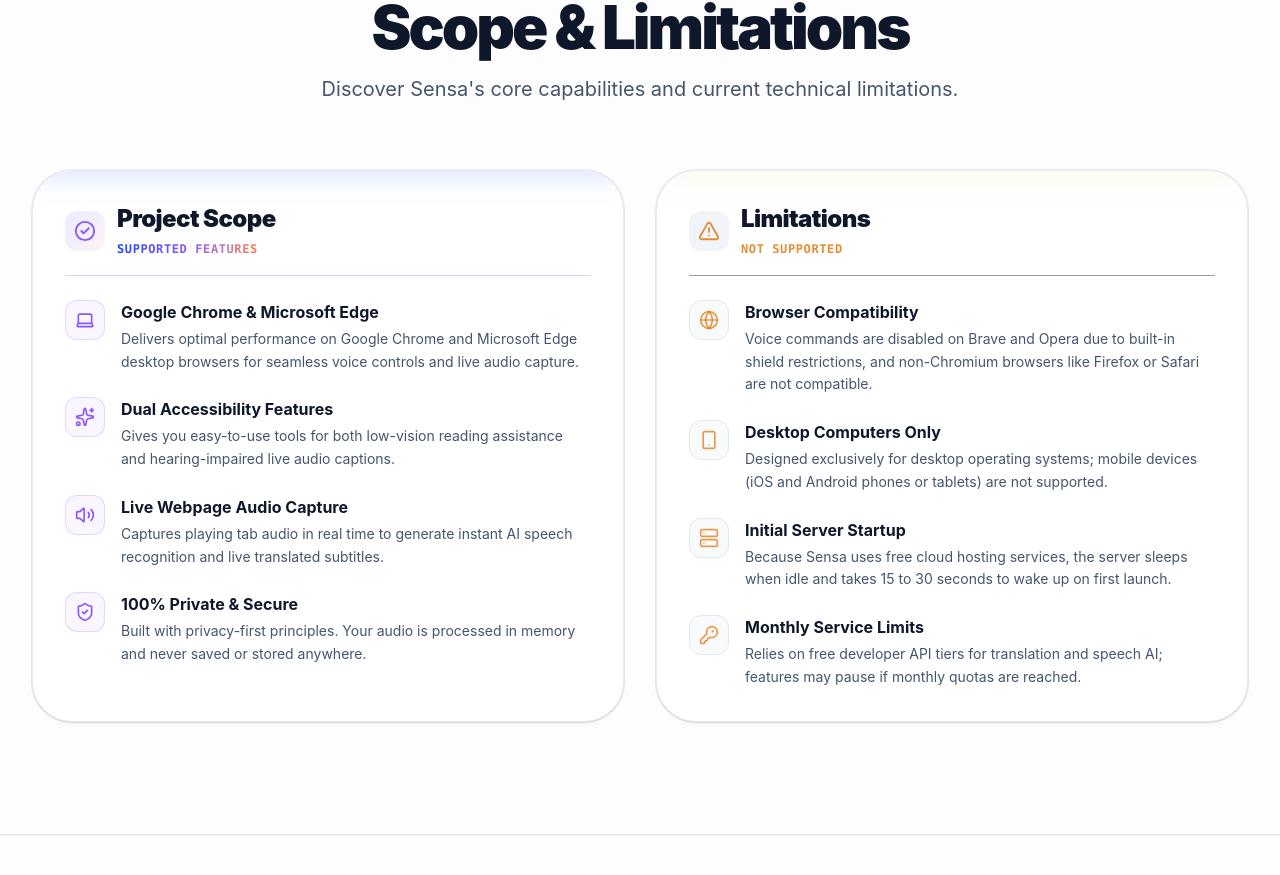
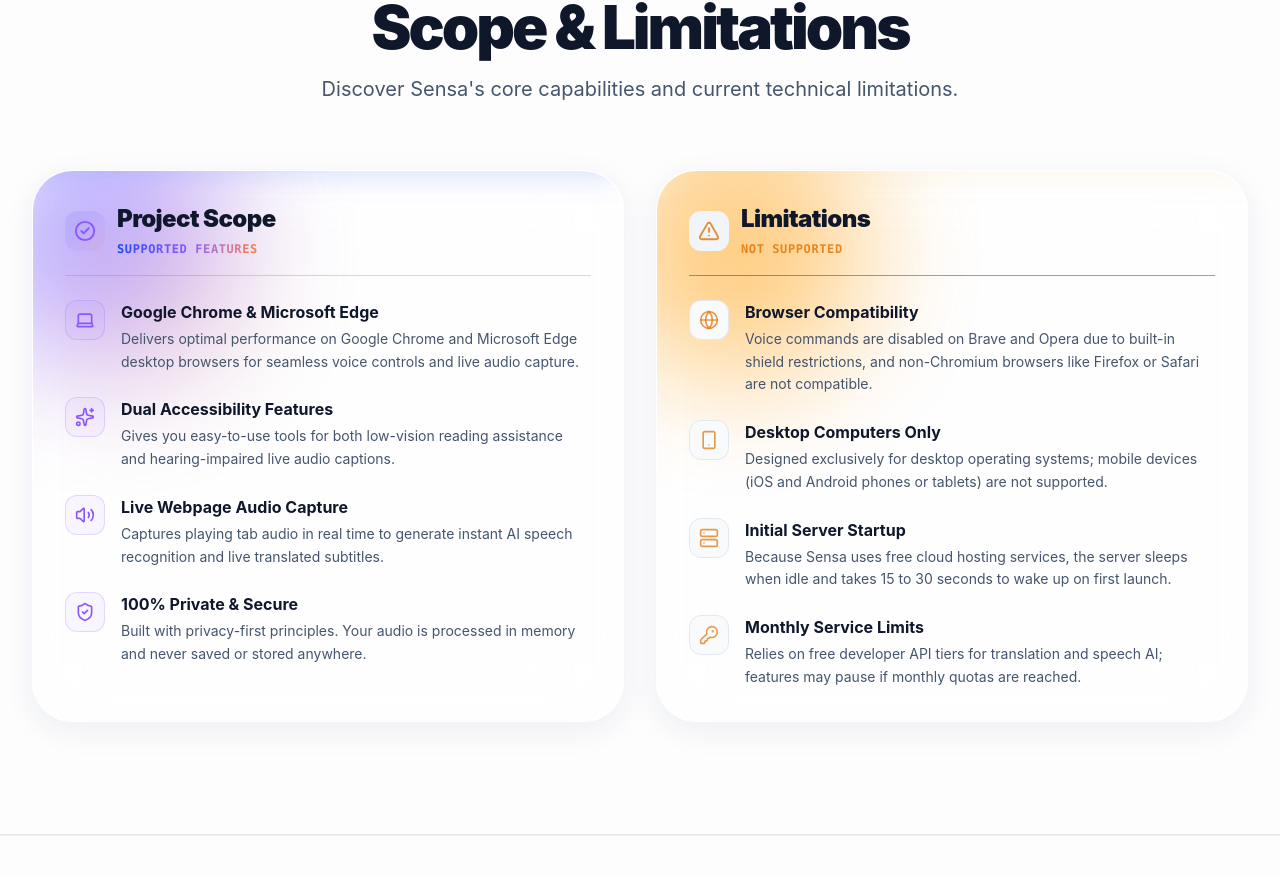
Before and after one commit to bulsu-kdlantolin/sensa-website, a React (Vite) app: page / in a window 1280 px wide. Shown: the part 4960-5835 px from the top of the page. Built offline with nearby package versions, Linux system fonts and the light colour scheme.

Commit message:
style: add glassmorphism and glowing orbs to Scope section cards

```diff
--- a/src/components/ScopeSection.tsx
+++ b/src/components/ScopeSection.tsx
@@ -85,15 +85,18 @@
           {/* Column 1: Project Scope (4 Items) */}
           <ScrollReveal delay={150} className="h-full">
           <div
-            className={`group relative overflow-hidden border rounded-[2.5rem] p-6 md:p-8 flex flex-col justify-between h-full transition-all duration-300 ${isDark
-                ? 'bg-[#161618] border-slate-800 ring-1 ring-white/5 hover:border-[#8A56FF]/40'
-                : 'bg-white border-slate-200/80 ring-1 ring-black/5 shadow-sm hover:border-[#8A56FF]/40'
+            className={`group relative overflow-hidden border rounded-[2.5rem] p-6 md:p-8 flex flex-col justify-between h-full transition-all duration-300 backdrop-blur-2xl ${isDark
+                ? 'bg-[#161618]/60 border-white/10 shadow-[0_8px_32px_0_rgba(0,0,0,0.36)] hover:border-[#8A56FF]/40'
+                : 'bg-white/60 border-white/50 shadow-[0_8px_32px_0_rgba(31,38,135,0.07)] hover:border-[#8A56FF]/40'
               }`}
           >
             {/* Hover Laser Effect */}
             <div className="absolute inset-0 overflow-hidden rounded-[2.5rem] pointer-events-none z-0">
               <div className="absolute top-0 left-0 w-full h-[200%] bg-gradient-to-b from-transparent via-[#8A56FF]/5 to-[#0A44FF]/20 border-b-[3px] border-[#0A44FF]/60 drop-shadow-[0_0_15px_rgba(10,68,255,0.8)] -translate-y-[100%] group-hover:translate-y-[100%] transition-transform duration-[2.5s] ease-in-out" />
             </div>
+
+            {/* Glowing Orb */}
+            <div className={`absolute -top-12 -left-12 w-64 h-64 rounded-full blur-[60px] animate-pulse pointer-events-none z-0 ${isDark ? 'bg-gradient-to-br from-[#0A44FF] via-[#8A56FF] to-[#FF7A2F] opacity-[0.15]' : 'bg-gradient-to-br from-[#0A44FF] via-[#8A56FF] to-[#FF7A2F] opacity-[0.08]'}`} />
 
             <div className="relative z-10">
               <div className="flex items-center gap-3 mb-6 pb-4 border-b border-[#8A56FF]/30">
@@ -142,15 +145,18 @@
           {/* Column 2: Technical Limitations (4 Items) */}
           <ScrollReveal delay={300} className="h-full">
           <div
-            className={`group relative overflow-hidden border rounded-[2.5rem] p-6 md:p-8 flex flex-col justify-between h-full transition-all duration-300 ${isDark
-                ? 'bg-[#161618] border-slate-800 ring-1 ring-white/5 hover:border-amber-500/30'
-                : 'bg-white border-slate-200/80 ring-1 ring-black/5 shadow-sm hover:border-amber-500/40'
+            className={`group relative overflow-hidden border rounded-[2.5rem] p-6 md:p-8 flex flex-col justify-between h-full transition-all duration-300 backdrop-blur-2xl ${isDark
+                ? 'bg-[#161618]/60 border-white/10 shadow-[0_8px_32px_0_rgba(0,0,0,0.36)] hover:border-amber-500/30'
+                : 'bg-white/60 border-white/50 shadow-[0_8px_32px_0_rgba(31,38,135,0.07)] hover:border-amber-500/40'
               }`}
           >
             {/* Hover Laser Effect */}
             <div className="absolute inset-0 overflow-hidden rounded-[2.5rem] pointer-events-none z-0">
               <div className="absolute top-0 left-0 w-full h-[200%] bg-gradient-to-b from-transparent via-amber-500/5 to-amber-500/15 border-b-[3px] border-amber-500/40 drop-shadow-[0_0_15px_rgba(245,158,11,0.5)] -translate-y-[100%] group-hover:translate-y-[100%] transition-transform duration-[2.5s] ease-in-out" />
             </div>
+
+            {/* Glowing Orb */}
+            <div className={`absolute -top-12 -left-12 w-64 h-64 rounded-full blur-[60px] animate-pulse pointer-events-none z-0 ${isDark ? 'bg-amber-500 opacity-[0.08]' : 'bg-amber-500 opacity-[0.05]'}`} />
 
             <div className="relative z-10">
               <div className="flex items-center gap-3 mb-6 pb-4 border-b border-slate-700/50">
```
